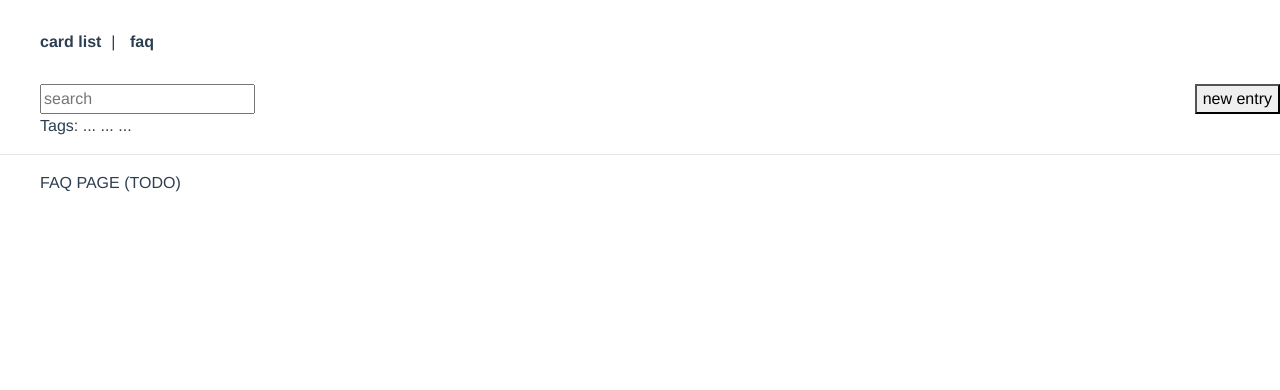
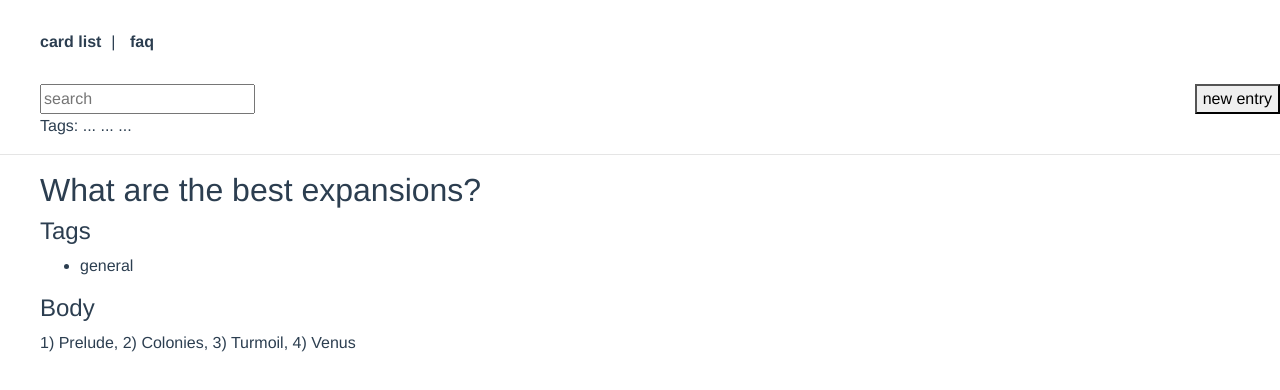
Before and after one commit to ryanechternacht/game-wiki, a Vue app: page /faq/entry/2 in a window 1280 px wide. Shown: the top 390 px of the page. Built offline with nearby package versions, Linux system fonts and the light colour scheme; what vue-lodash would draw is missing.

Commit message:
Flesh out faq page

```diff
--- a/src/store/index.js
+++ b/src/store/index.js
@@ -14,7 +14,11 @@ export default new Vuex.Store({
     faqs: faqList.faqs,
     faqSearch: []
   },
-  getters: {},
+  getters: {
+    getFaq: state => id => {
+      return state.faqs[id - 1]; // hack
+    }
+  },
   mutations: {
     commitSearchFaq(state, faqs) {
       state.faqSearch = faqs;
--- a/src/views/faq/FaqPage.vue
+++ b/src/views/faq/FaqPage.vue
@@ -1,21 +1,30 @@
 <template>
-  <div style="margin-left: 40px">FAQ PAGE (TODO)</div>
+  <div style="margin-left: 40px">
+    <h2>{{faq.title}}</h2>
+
+    <h4>Tags</h4>
+    <ul>
+      <li v-for="(t, i) in faq.tags" :key="i">{{t}}</li>
+    </ul>
+
+    <h4>Body</h4>
+    <p>{{faq.body}}</p>
+  </div>
 </template>
 
 <script>
-// import { mapState, mapActions } from "vuex";
+import { mapGetters } from "vuex";
 export default {
-  props: [],
+  props: ["id"],
   created() {
-    // this.searchFaq({ term: this.term });
+    // fetch data?
   },
   computed: {
-    // ...mapState({
-    //   searchedFaqs: state => state.faqSearch
-    // })
+    ...mapGetters(["getFaq"]),
+    faq() {
+      return this.getFaq(this.id);
+    }
   },
-  methods: {
-    // ...mapActions(["searchFaq"])
-  }
+  methods: {}
 };
 </script>
```
